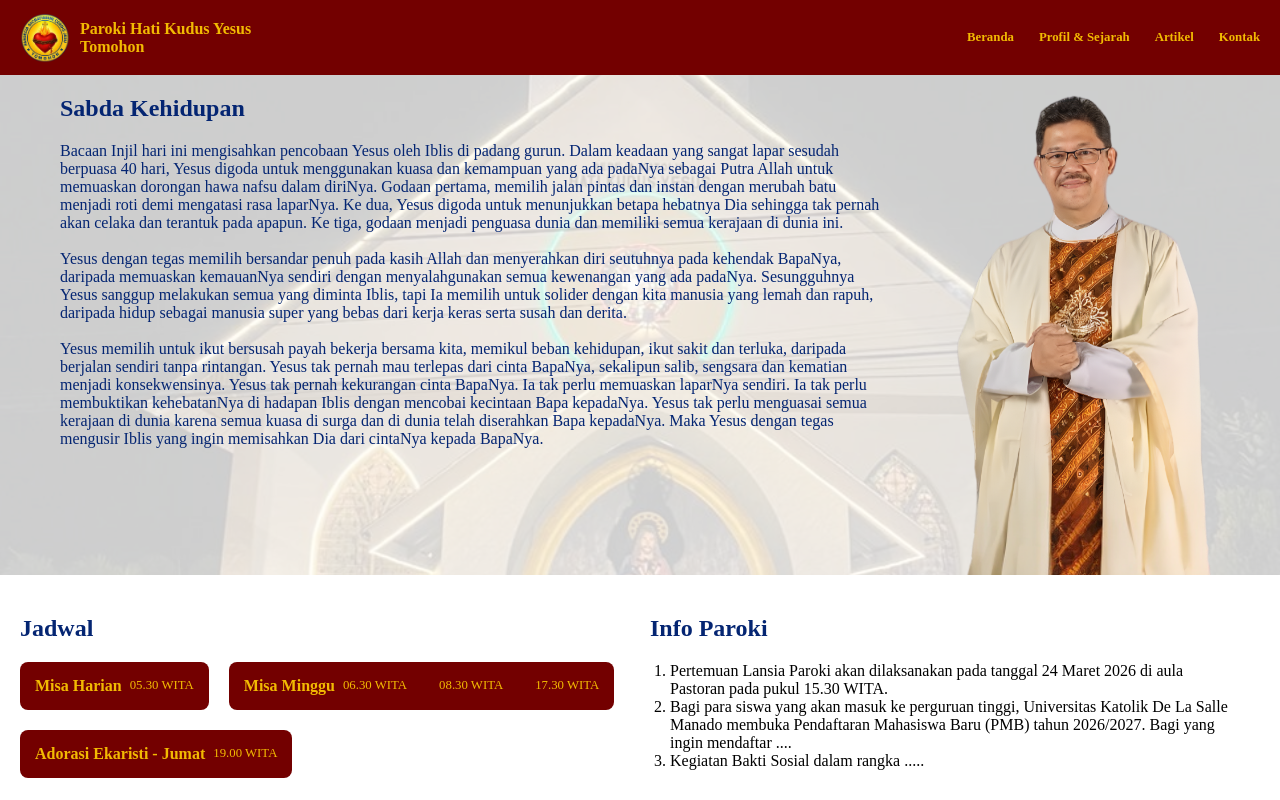
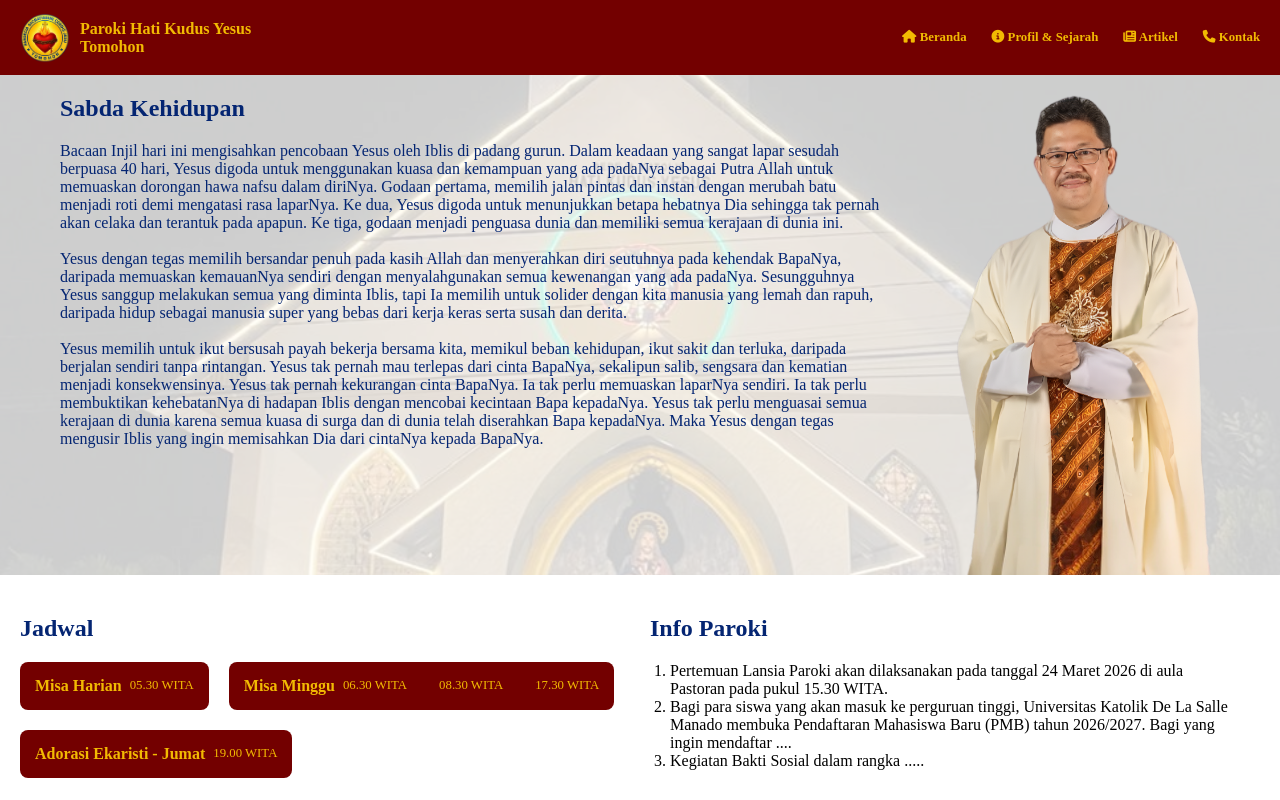
Before and after one commit to srmpandejlaki/Website-HKY, a React (Vite) app: page /dashboard in a window 1280 px wide. Shown: the top 800 px of the page. Built offline with nearby package versions, Linux system fonts and the light colour scheme.

Commit message:
tambah icon

```diff
--- a/index.html
+++ b/index.html
@@ -3,6 +3,12 @@
   <head>
     <meta charset="UTF-8" />
     <link rel="icon" type="image/svg+xml" href="/src/assets/images/logo-hky-tomohon.png" />
+    <link
+      rel="stylesheet"
+      href="https://cdnjs.cloudflare.com/ajax/libs/font-awesome/6.7.2/css/all.min.css"
+      integrity="sha512-Evv84Mr4kqVGRNSgIGL/F/aIDqQb7xQ2vcrdIwxfjThSH8CSR7PBEakCr51Ck+w+/U6swU2Im1vVX0SVk9ABhg=="
+      crossorigin="anonymous"
+      referrerpolicy="no-referrer" />
     <meta name="viewport" content="width=device-width, initial-scale=1.0" />
     <title>website-hky</title>
   </head>
--- a/src/shared/components/UserNavigation.jsx
+++ b/src/shared/components/UserNavigation.jsx
@@ -4,10 +4,10 @@ function Navigation() {
   return (
     <nav>
       <ul className="navigation">
-        <li className="nav-links"><a href="/">Beranda</a></li>
-        <li className="nav-links"><a href="/profil-sejarah">Profil & Sejarah</a></li>
-        <li className="nav-links"><a href="/articles">Artikel</a></li>
-        <li className="nav-links"><a href="/contact">Kontak</a></li>
+        <li className="nav-links"><a href="/"><i className="fa-solid fa-house"></i> Beranda</a></li>
+        <li className="nav-links"><a href="/profil-sejarah"><i className="fa-solid fa-info-circle"></i> Profil & Sejarah</a></li>
+        <li className="nav-links"><a href="/articles"><i className="fa-solid fa-newspaper"></i> Artikel</a></li>
+        <li className="nav-links"><a href="/contact"><i className="fa-solid fa-phone"></i> Kontak</a></li>
       </ul>
     </nav>
   );
```
